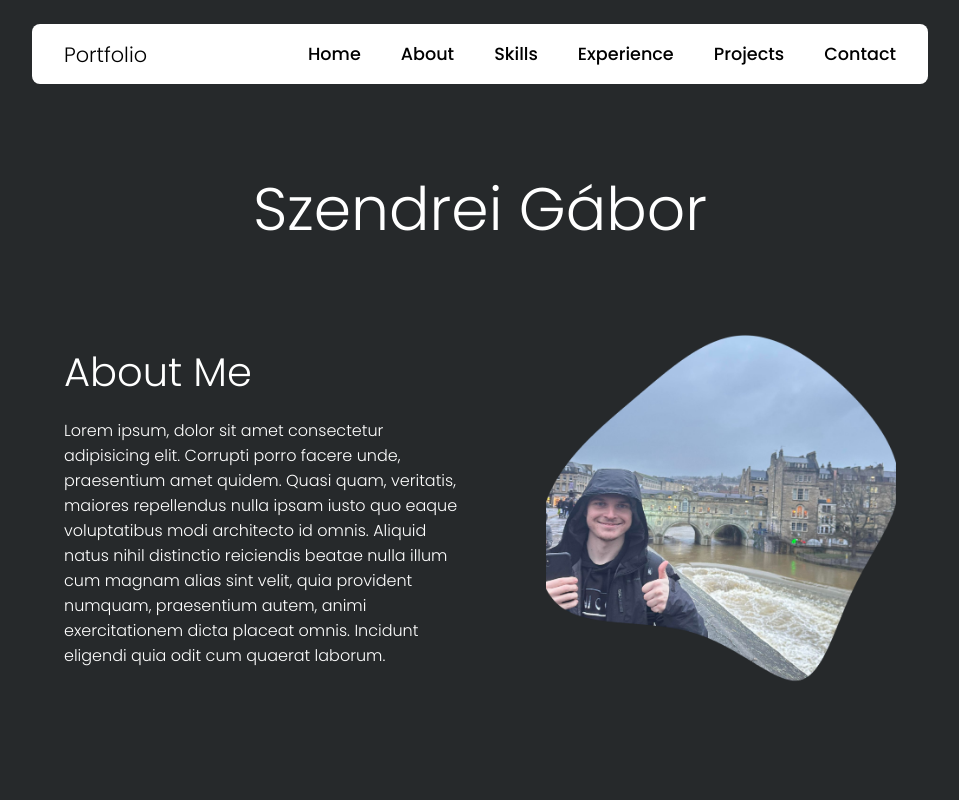
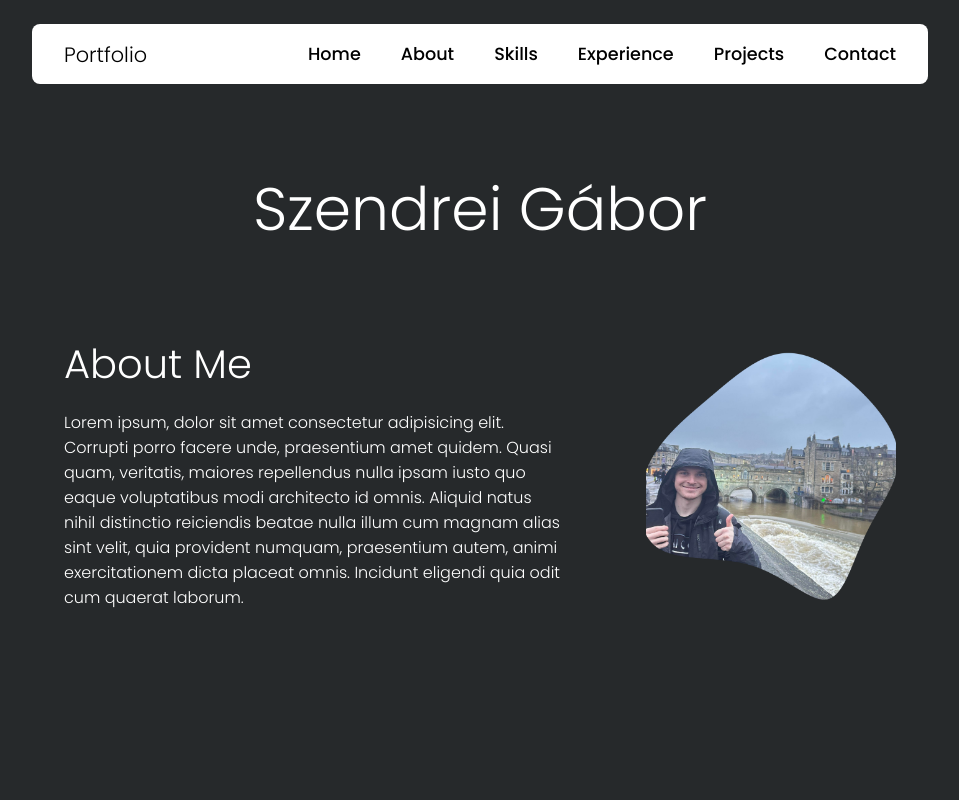
Before and after one commit to SzGabor1/portfolio, a React (Vite) app: page / in a window 1280 px wide. Shown: the top 800 px of the page, without its empty margins (160-1119 px from the left). Built offline with nearby package versions, Linux system fonts and the light colour scheme.

Commit message:
Add emailjs dependency and update styles

```diff
--- a/package.json
+++ b/package.json
@@ -12,6 +12,7 @@
   "dependencies": {
     "@types/react-slick": "^0.23.13",
     "@types/react-vertical-timeline-component": "^3.3.6",
+    "emailjs": "^4.0.3",
     "framer-motion": "^10.17.0",
     "gsap": "^3.12.4",
     "react": "^18.2.0",
--- a/src/components/footer.tsx
+++ b/src/components/footer.tsx
@@ -1,6 +1,7 @@
 import React from 'react';
 import { FaGithub, FaLinkedin, FaInstagram } from "react-icons/fa";
 import '../styles/footer.css';
+import emailjs from '@emailjs/browser';
 const Footer: React.FC = () => {
   return (
     <footer>
--- a/src/styles/about.css
+++ b/src/styles/about.css
@@ -33,5 +33,6 @@
       flex-direction: column;
       align-items: center;
       text-align: center;
+      width: 90%;
     }
   }
--- a/src/styles/footer.css
+++ b/src/styles/footer.css
@@ -22,6 +22,10 @@
     .footer-content {
         flex-direction: column;
         height: 100%;
+        justify-content: center;
+    }
+    .footer-left{
+        margin-top: 100px;
     }
 }
 
--- a/src/styles/profile.css
+++ b/src/styles/profile.css
@@ -4,7 +4,7 @@
   object-fit: cover;
 }
 .profile_img img {
-  width: 350px;
-  height: 350px;
+  width: 250px;
+  height: 250px;
   object-fit: cover;
 }
```
Also changed, not shown: 1 other file (tests, documents, lock files or other folders).
